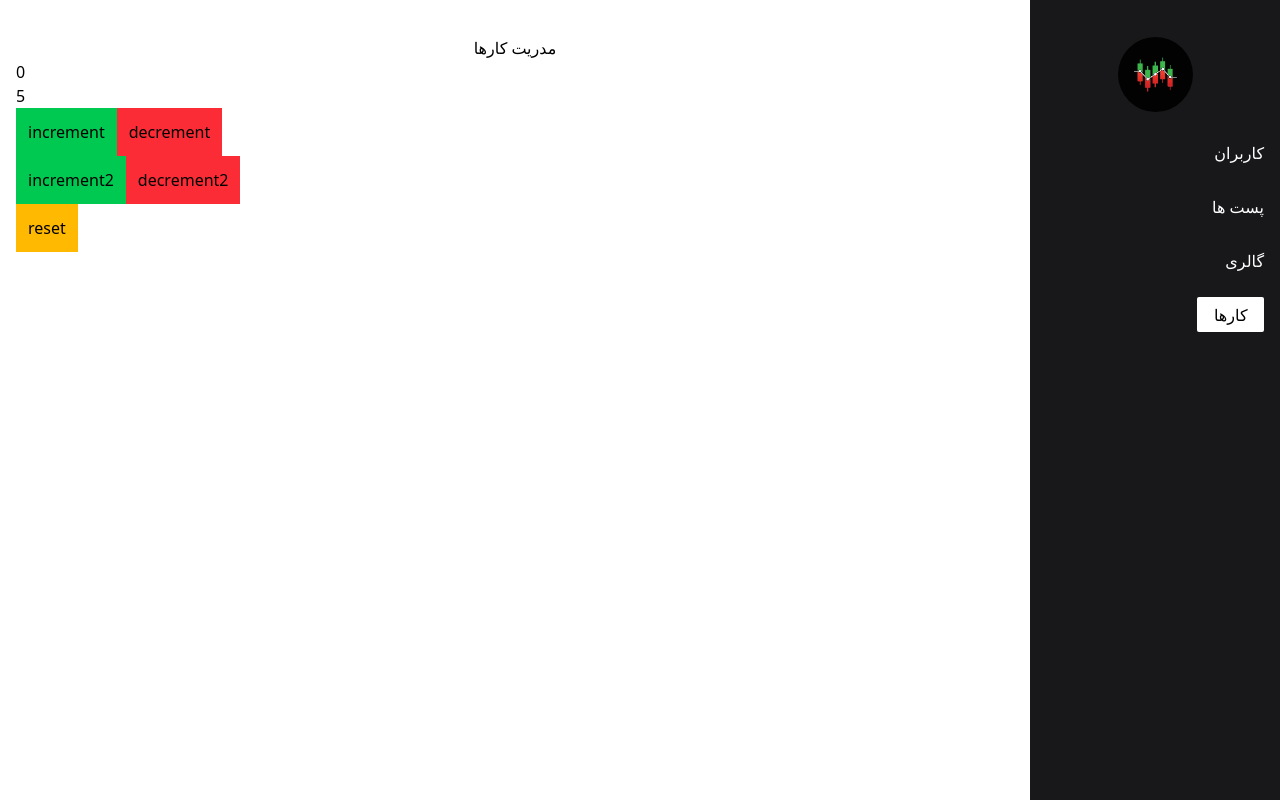
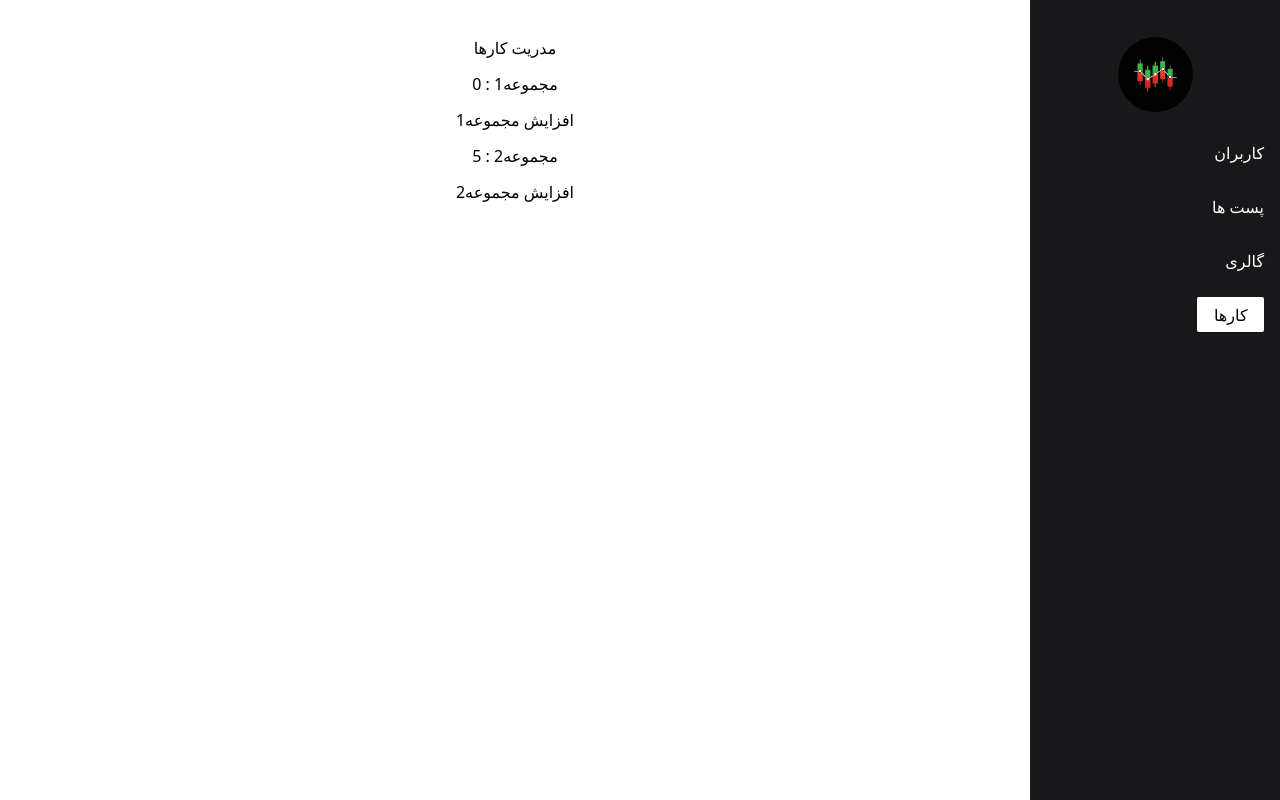
Before and after one commit to Mohammadfarahbakhsh/admin-panel, a React (Vite) app: page /Todos in a window 1280 px wide. Built offline with nearby package versions, Linux system fonts and the light colour scheme.

Commit message:
update:delete button for comments

```diff
--- a/src/content.jsx
+++ b/src/content.jsx
@@ -17,6 +17,8 @@ const Content = () => {
     setShowMenu(!showMenu)
   };
   const renderUsers=(Confirm,Alert,Cancel,Error)=> <Users Cancel={Cancel} Error={Error} Confirm={Confirm} Alert={Alert}/>
+  const renderPosts=(Confirm,Alert,Cancel,Error)=> <Posts Cancel={Cancel} Error={Error} Confirm={Confirm} Alert={Alert}/>
+
   return (
     <div onClick={() => {setShowMenu(false)}} className={`${style.content_section} `}>
       <i onClick={handleShowMenu} className={`${style.menu_button} visible md:invisible fas fa-bars text-gray-800 m-2 cursor-pointer`}></i>
@@ -28,7 +30,7 @@ const Content = () => {
             <Route path=":userId" element={<NoneButton/>}/>
             </Route>
 
-              <Route path="/posts" element={<Posts/>} />
+              <Route path="/posts" element={<WithAlert2>{renderPosts}</WithAlert2>} />
               <Route path="/post/add" element={<AddPost/>}>
               <Route path=":postId"/>
               </Route>
--- a/src/gallery/Gallery.jsx
+++ b/src/gallery/Gallery.jsx
@@ -1,6 +1,8 @@
+import useTitle from "../hooks/useTitle";
 import style from "../style.module.css";
 
 const Gallery = () => {
+  useTitle("Gallery")
   return (
     <div className={`${style.item_content} mt-5 p-4 w-full`}>
       <h4 className="text-center">مدریت گالری ها</h4>
--- /dev/null
+++ b/src/hooks/useTitle.jsx
@@ -0,0 +1,7 @@
+import { useEffect } from "react";
+const useTitle=(title)=>{
+    useEffect(()=>{
+        document.title=`my project | ${title}`
+    })
+}
+export default useTitle;
--- a/src/posts/posts.jsx
+++ b/src/posts/posts.jsx
@@ -2,8 +2,12 @@ import { useEffect, useState } from "react";
 import style from "../style.module.css";
 import { Link, Navigate, useNavigate } from "react-router-dom";
 import { getPostService } from "../services/postService";
-const Posts = () => {
-  const Navigate=useNavigate()
+import useTitle from "../hooks/useTitle";
+import { jpAxios } from "../JpAxios";
+
+const Posts = (props) => {
+  const { Confirm , Alert, Cancel, Error} = props;
+  const navigate=useNavigate()
   const [posts,setPosts]=useState([])
   const [mainPosts,setMainPosts]=useState([])
   const [uId,setUId]=useState("")
@@ -11,9 +15,27 @@ const Posts = () => {
     if(uId>0) setPosts(mainPosts.filter(e=>e.userId==uId))
     else setPosts(mainPosts)
   }
-  const handelDelete=(postId)=>{
+  const handelDelete = async (itemId) => {
+    console.log(itemId);
 
-  }
+    const isConfirmed = await Confirm(`آیا از حذف کاربر ${itemId} اطمینان دارید؟`);
+    if (isConfirmed) {
+      try {
+        const res = await jpAxios.delete(`/posts/${itemId}`);
+        if (res.status === 200) {
+          const newPosts = posts.filter((u) => u.id !== itemId);
+          setPosts(newPosts);
+
+          Alert("کاربر با موفقیت حذف شد","success")
+
+        }
+      } catch (error) {
+        Error("در حذف کاربر خطایی رخ داد","Error")
+      }
+    } else {
+      Cancel("عملیات حذف لغو شد","error")
+    }
+  };
   const getPosts=async()=>{
     const res=await getPostService();
     setPosts(res.data)
@@ -26,7 +48,7 @@ const Posts = () => {
   useEffect(() => {
     handelSearch()
   }, [uId]);
-
+  useTitle("posts")
 
   return (
     <div className={`${style.item_content} mt-5 p-4 w-full `}>
@@ -72,7 +94,7 @@ const Posts = () => {
                     onClick={() => handelDelete(u.id)}
                     className="fas fa-trash text-red-600 mx-2 cursor-pointer"
                   ></i>
-                  <i onClick={() =>Navigate(`/post/add/${u.id}`, { state: "react" })
+                  <i onClick={() =>navigate(`/post/add/${u.id}`, { state: "react" })
                     }
                     className="fas fa-edit text-yellow-500 mx-2 cursor-pointer"
                   ></i>
--- /dev/null
+++ b/src/todos/CountBox.jsx
@@ -0,0 +1,12 @@
+import React, { memo } from 'react';
+
+const Countbox = (props) => {
+    console.log("نمایش "+props.title)
+    return (
+        <div className='text-center mt-3'>
+            <span>{props.title + " : " +props.count}</span>
+        </div>
+    );
+}
+
+export default memo(Countbox);
--- /dev/null
+++ b/src/todos/CountButton.jsx
@@ -0,0 +1,12 @@
+import React, { memo } from 'react';
+
+const Countbutton = (props) => {
+    console.log("دکمه "+props.title)
+    return (
+        <div className='text-center mt-3'>
+            <button className='btn btn-info' onClick={props.handleClick}>{`افزایش ${props.title}`}</button>
+        </div>
+    );
+}
+
+export default memo(Countbutton);
--- a/src/todos/Todos.jsx
+++ b/src/todos/Todos.jsx
@@ -1,11 +1,14 @@
+import useTitle from "../hooks/useTitle";
 import style from "../style.module.css";
-import Counter from "./counter";
+import Parent from "./parent";
+
 
 const Todos = () => {
+  useTitle("Todos")
   return (
     <div className={`${style.item_content} mt-5 p-4 w-full`}>
       <h4 className="text-center">مدریت کارها</h4>
-      <Counter/>
+      <Parent/>
     </div>
   );
 };
--- a/src/todos/counter.jsx
+++ /dev/null
@@ -1,45 +0,0 @@
-import React, { useReducer } from 'react';
-const init={
-    value1:0,
-    value2:5
-}
-const reducer=(state,action)=>{
-    switch (action.type) {
-        case "increment":
-           return {...state,value1:state.value1+action.val}
-        case "decrement":
-           return {...state,value1:state.value1-action.val}
-        case "increment2":
-           return {...state,value2:state.value2+action.val}
-        case "decrement2":
-           return {...state,value2:state.value2-action.val}
-        case "reset":
-            return init
-        default:
-            state
-            break;
-    }
-}
-
-const Counter = () => {
-    const [count,dispatch]=useReducer(reducer,init)
-
-    return (
-        <div>
-            <h1>{count.value1}</h1>
-            <h1>{count.value2}</h1>
-            <div>
-            <button onClick={()=>dispatch({type:"increment",val:1})} className='bg-green-500 p-3 border-none'>increment</button>
-            <button onClick={()=>dispatch({type:"decrement",val:2})} className='bg-red-500 p-3 border-none'>decrement</button>
-            </div>
-            <div>
-            <button onClick={()=>dispatch({type:"increment2",val:5})} className='bg-green-500 p-3 border-none'>increment2</button>
-            <button onClick={()=>dispatch({type:"decrement2",val:5})} className='bg-red-500 p-3 border-none'>decrement2</button>
-            </div>
-
-            <button onClick={()=>dispatch({type:"reset"})} className='bg-amber-400 p-3 border-none'>reset</button>
-        </div>
-    );
-}
-
-export default Counter;
--- /dev/null
+++ b/src/todos/parent.jsx
@@ -0,0 +1,31 @@
+import { useCallback, useState } from "react";
+import CountBox from "./CountBox";
+import CountButton from "./CountButton";
+
+const Parent=()=>{
+    const [count,setCount]=useState(0)
+    const [count2,setCount2]=useState(5)
+
+    const firstCount=useCallback(()=>{
+        setCount(count+1)
+    },[count])
+    const secondCount=useCallback(()=>{
+        setCount2(count2+1)
+    },[count2])
+
+
+
+
+    return(
+        <div>
+        <CountBox title="مجموعه1" count={count}/>
+        <CountButton title="مجموعه1" handleClick={firstCount}/>
+
+
+
+        <CountBox title="مجموعه2" count={count2}/>
+        <CountButton title="مجموعه2" handleClick={secondCount}/>
+        </div>
+    )
+}
+export default Parent
--- a/src/users/users.jsx
+++ b/src/users/users.jsx
@@ -4,6 +4,7 @@ import Swal from "sweetalert2";
 import { useEffect, useState } from "react";
 import { jpAxios } from "../JpAxios";
 import withAlert from "../hoc/withalert";
+import useTitle from "../hooks/useTitle";
 
 const Users = (props) => {
   const [users, setUsers] = useState([]);
@@ -22,6 +23,7 @@ const Users = (props) => {
         console.log(err);
       });
   }, []);
+  useTitle("users")
 
   const handelDelete = async (itemId) => {
 
```
